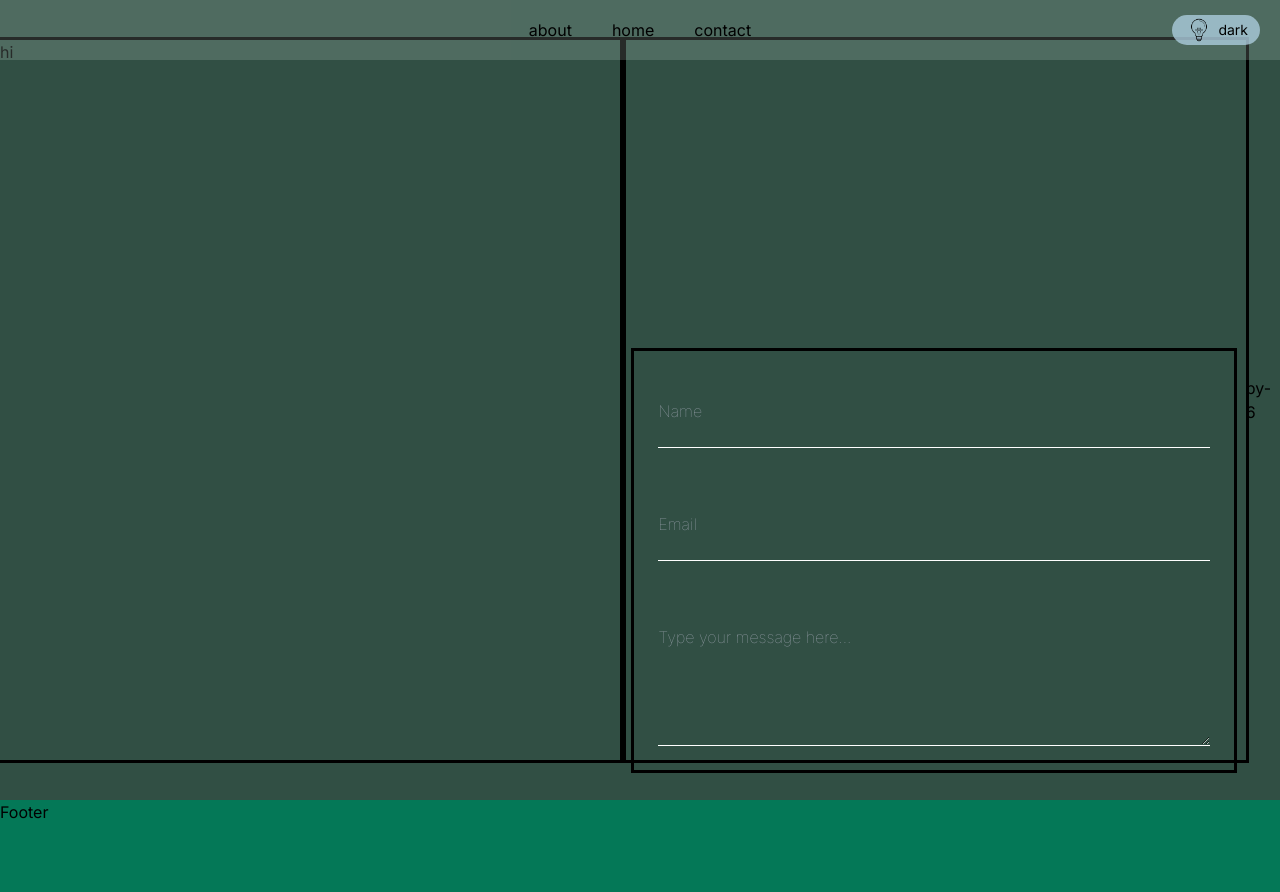
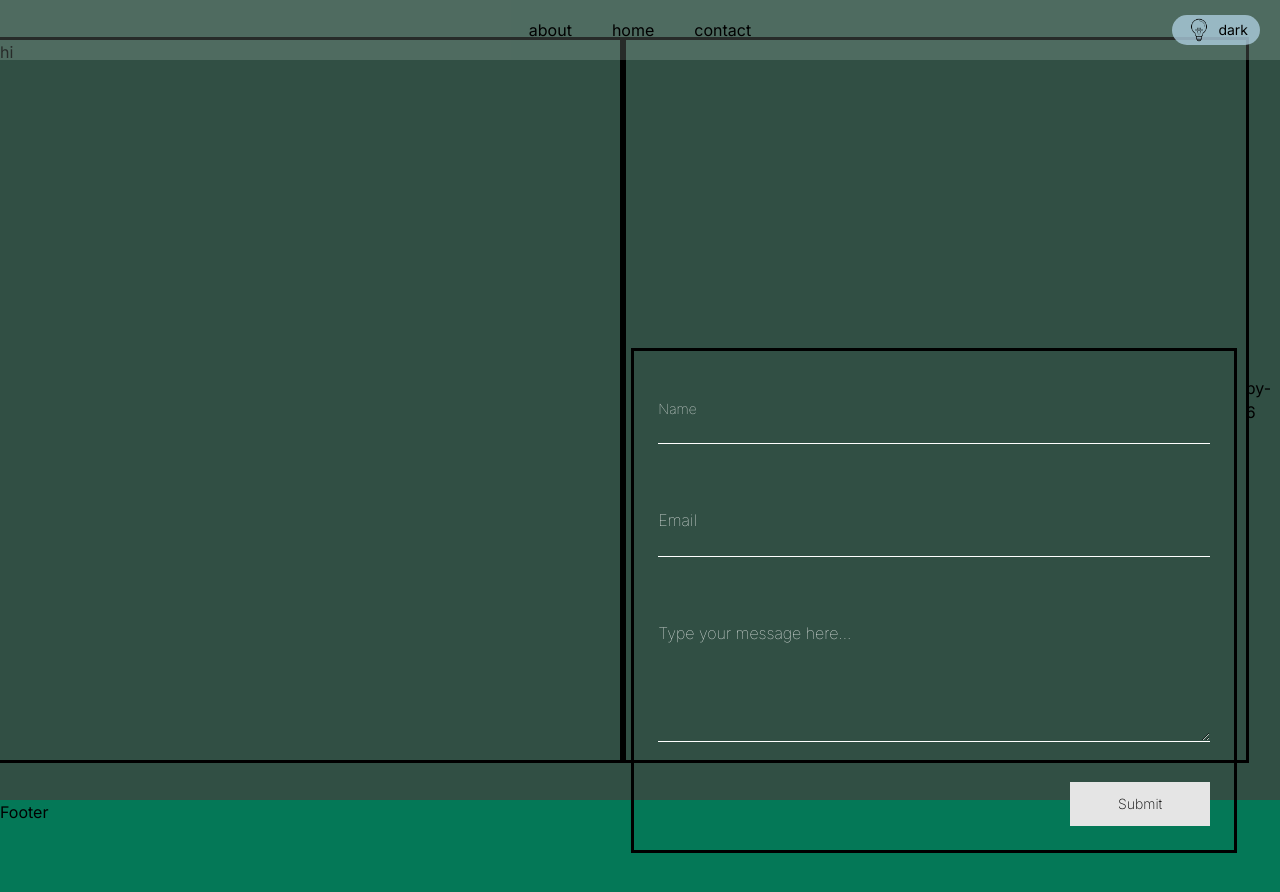
Before and after one commit to Alex-dev7/The_Hamlet_At_Heartstone_Pointe, a Next.js app: page /contact in a window 1280 px wide. Shown: the top 892 px of the page. Built offline with nearby package versions, Linux system fonts and the light colour scheme; a web font is replaced by a local one.

Commit message:
form/logic

```diff
--- a/app/(site)/contact/page.tsx
+++ b/app/(site)/contact/page.tsx
@@ -12,7 +12,7 @@ const initState = {values: initValues}
 function Contact() {
 const [state, setState] = useState(initState)
 
-const {values} = state
+const {values, isLoading} = state
 
 const handleChange = ({target}) => setState((prev) => ({
   ...prev,
@@ -22,37 +22,71 @@ const handleChange = ({target}) => setState((prev) => ({
   }
 }) )
 
+const onSubmit = async (e) => {
+  e.preventDefault()
+  console.log(e)
+  setState((prev) => ({
+    ...prev,
+    isLoading: true
+  }))
+}
+
   return (
     <div className="h-screen w-screen flex place-items-center justify-evenly bg-[#314F44] ">
       <div className="w-[50%] h-[90%] outline ">
-            <p>
-                hi
-            </p>
+        <p>hi</p>
       </div>
-        <div className="w-[50%] h-[90%] outline " >
-          <form
-          className="w-[600px] h-fit mx-auto flex flex-col gap-10 outline p-6 my-[50%]">
-            <fieldset className="flex flex-col gap-2 text-white font-thin">
-              {/* <label>Name</label> */}
-              <input type="text" name="name" placeholder="Name"  required value={values.name} onChange={handleChange}
-              className="w-full py-6 bg-transparent border-b-[1px] border-white focus:outline-none focus:border-cyan-300"/>
-            </fieldset>
-            <fieldset className="flex flex-col gap-2 text-white font-thin">
-              {/* <label>Email</label> */}
-              <input type="email" name="email" placeholder="Email" required value={values.email} onChange={handleChange}
-              className="w-full py-6 bg-transparent border-b-[1px] border-white focus:outline-none focus:border-cyan-300"/>
-            </fieldset>
-            <fieldset className="flex flex-col gap-2 text-white font-thin">
-              {/* <label>Email</label> */}
-              <textarea  name="message" rows={4} placeholder="Type your message here..." required value={values.message} onChange={handleChange}
-              className="w-full py-6 bg-transparent border-b-[1px] border-white focus:outline-none focus:border-cyan-300"/>
+      <div className="w-[50%] h-[90%] outline ">
+        <form className="w-[600px] h-fit mx-auto flex flex-col gap-10 outline p-6 my-[50%]">
+          <fieldset className="flex flex-col gap-2 text-white font-thin text-sm">
+            <input
+              type="text"
+              name="name"
+              placeholder="Name"
+              required
+              value={values.name}
+              onChange={handleChange}
+              className="w-full py-6 bg-transparent border-b-[1px]   placeholder-white border-white focus:outline-none focus:border-cyan-300 "
+            />
           </fieldset>
 
+          <fieldset className="flex flex-col gap-2 text-white font-thin">
+            <input
+              type="email"
+              name="email"
+              placeholder="Email"
+              required
+              value={values.email}
+              onChange={handleChange}
+              className="w-full py-6 bg-transparent border-b-[1px]  placeholder-white border-white focus:outline-none focus:border-cyan-300"
+            />
+          </fieldset>
+
+          <fieldset className="flex flex-col gap-2 text-white font-thin">
+            <textarea
+              name="message"
+              rows={4}
+              placeholder="Type your message here..."
+              required
+              value={values.message}
+              onChange={handleChange}
+              className="w-full py-6 bg-transparent border-b-[1px]  placeholder-white border-white focus:outline-none focus:border-cyan-300"
+            />
+          </fieldset>
+          <input
+            type="submit"
+            disabled={!values.name || !values.email || !values.message}
+            // isLoading={isLoading}
+            onClick={onSubmit}
+            className="bg-neutral-200 w-fit px-12 py-3 font-extralight text-sm place-self-end hover:bg-white"
+          />
+            {/* SUBMIT
+          </input> */}
         </form>
       </div>
       py-6
     </div>
-  )
+  );
 }
 
 export default Contact
```
Lines whose indentation alone changed are shown as unchanged.
